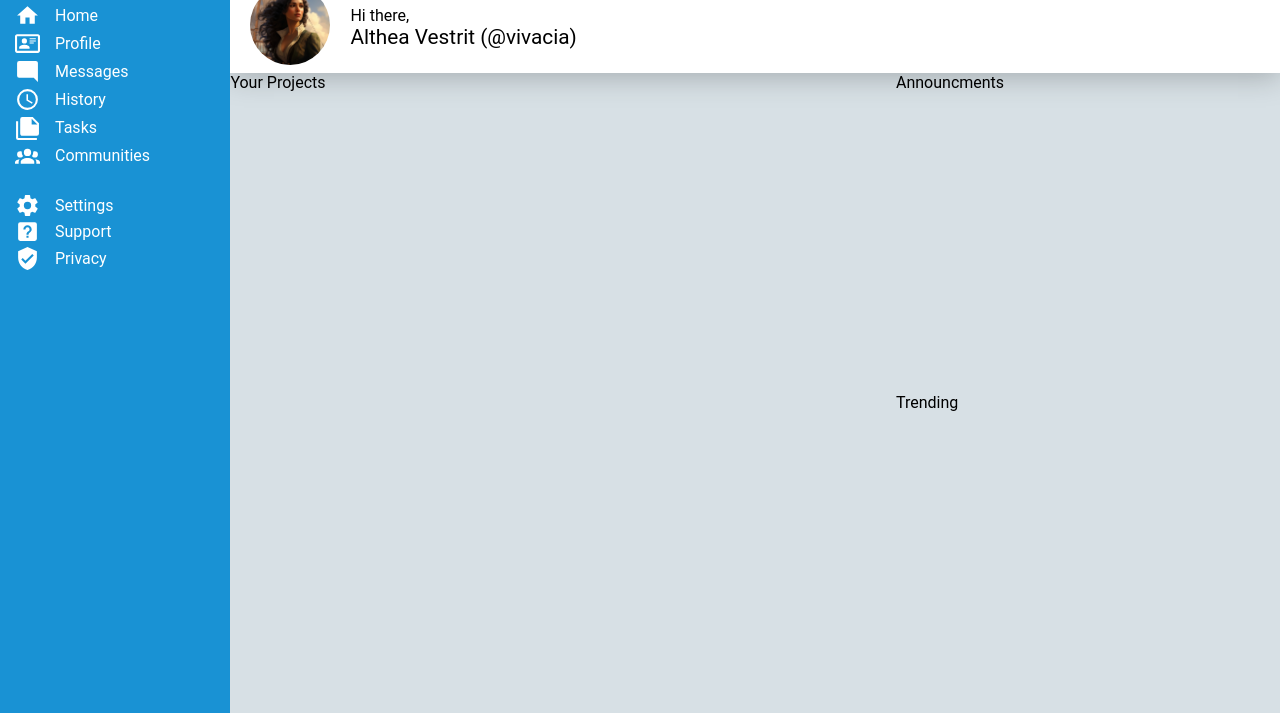
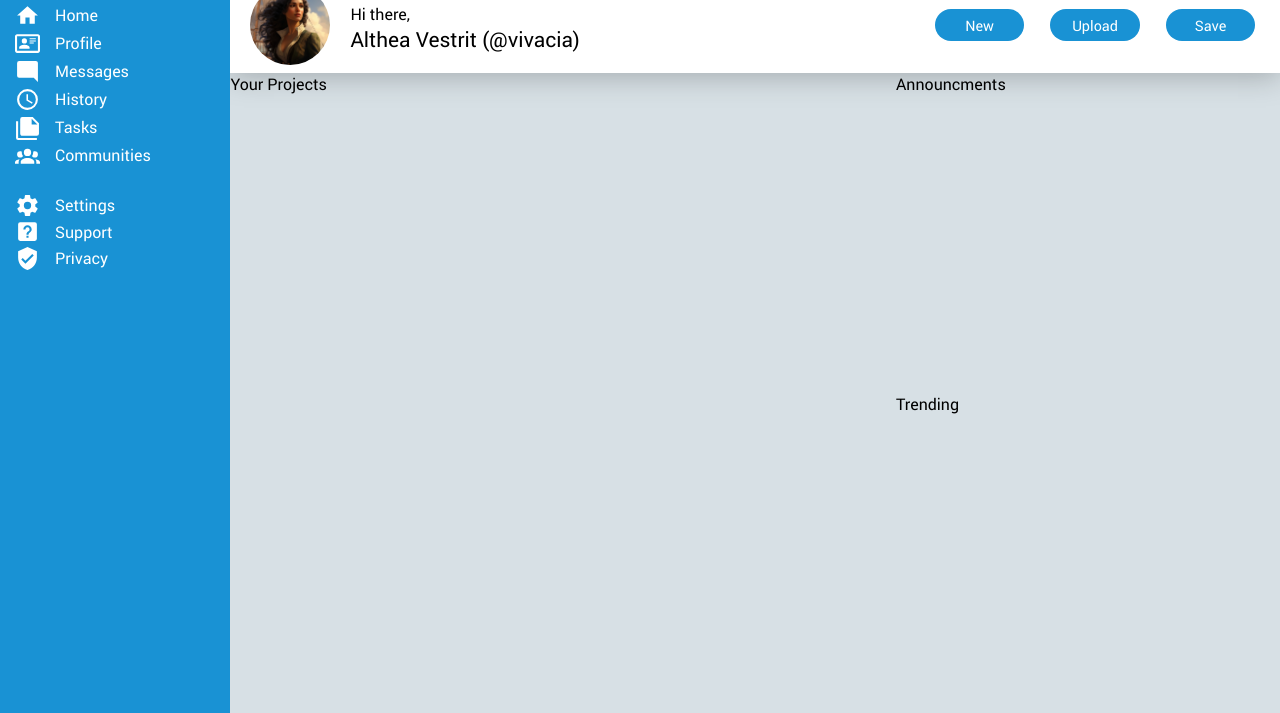
Before and after one commit to aslan316/odin-admin-dashboard, a plain HTML site: page index.html in a window 1280 px wide. Shown: the part 87-800 px from the top of the page. Drawn offline with Linux system fonts and the light colour scheme; files whose address does not match are found by name.

Commit message:
Format top section of page

```diff
--- a/index.html
+++ b/index.html
@@ -6,6 +6,7 @@
     <meta name="viewport" content="width=device-width, initial-scale=1.0">
     <title>Document</title>
     <link rel="stylesheet" href="styles.css">
+    <link rel="stylesheet" href="roboto-fontfacekit/web fonts/roboto_regular_macroman/stylesheet.css">
 </head>
 
 <body>
--- a/styles.css
+++ b/styles.css
@@ -2,7 +2,7 @@
     box-sizing: border-box;
     margin: 0;
     padding: 0;
-    font-family: Roboto, Oxygen, Ubuntu, Cantarell, 'Open Sans', 'Helvetica Neue', sans-serif;
+    font-family: robotoregular, system-ui, -apple-system, BlinkMacSystemFont, 'Segoe UI', Roboto, Oxygen, Ubuntu, Cantarell, 'Open Sans', 'Helvetica Neue', sans-serif;
 }
 
 .pfp {
@@ -60,7 +60,7 @@ body {
     background-color: white;
 
     display: grid;
-    grid-template: auto / 3fr 1fr;
+    grid-template: auto / 2fr 1fr;
     justify-items: space-between;
 }
 
@@ -90,6 +90,26 @@ body {
     align-self: flex-start;
 
     font-size: 1.3rem;
+}
+
+#buttons {
+    display: flex;
+    justify-content: space-around;
+    align-items: center;
+    gap: 5%;
+
+    margin-right: 20px;
+}
+
+#buttons button {
+    background-color: #1992d4;
+    border-radius: 20px;
+    border: none;
+    width: 7vw;
+    height: 4vh;
+
+    color: white;
+    font-size: .9rem;
 }
 #sidebar {
     grid-area: 1 / 1 / 5 / 1;
```
